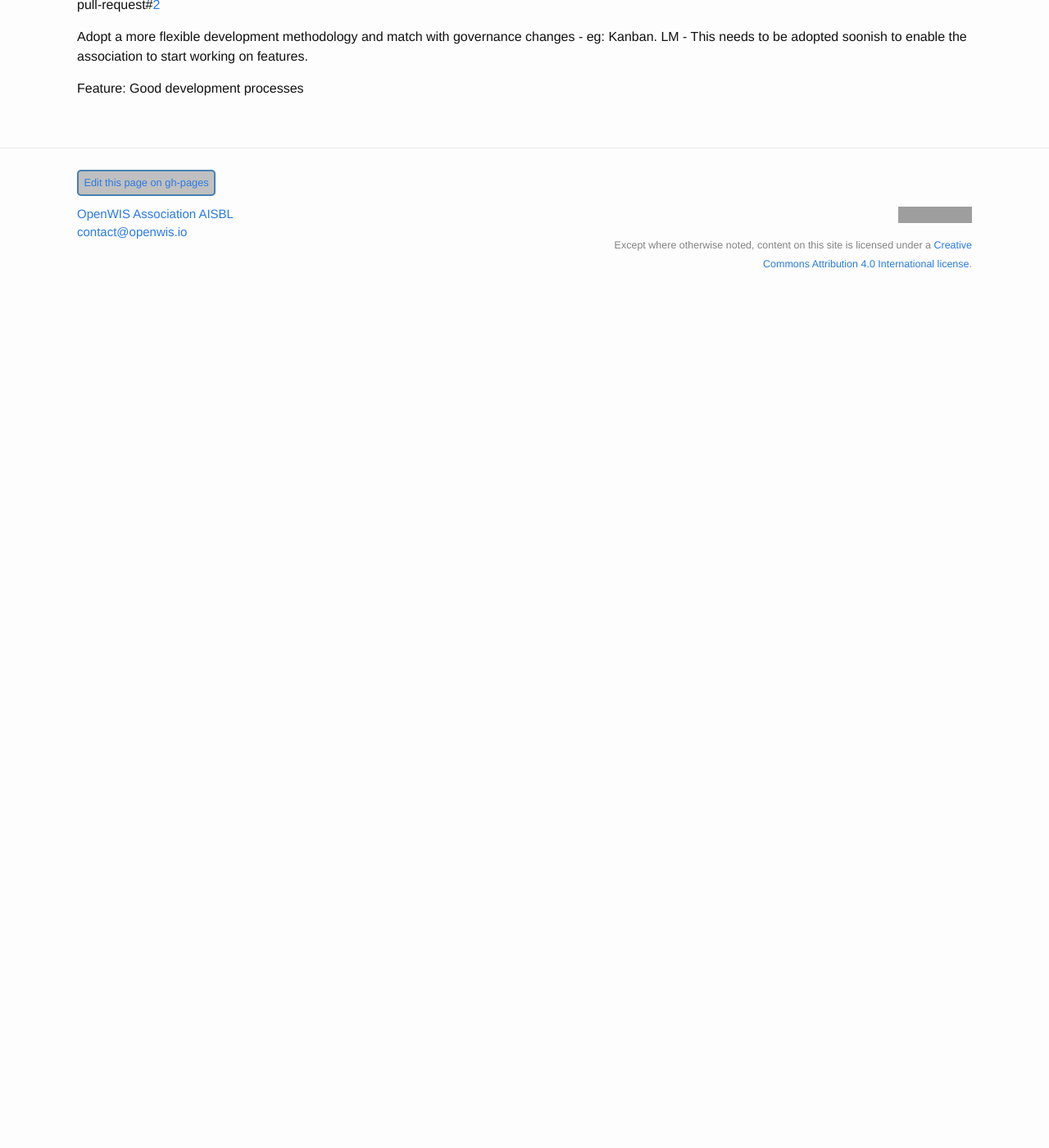
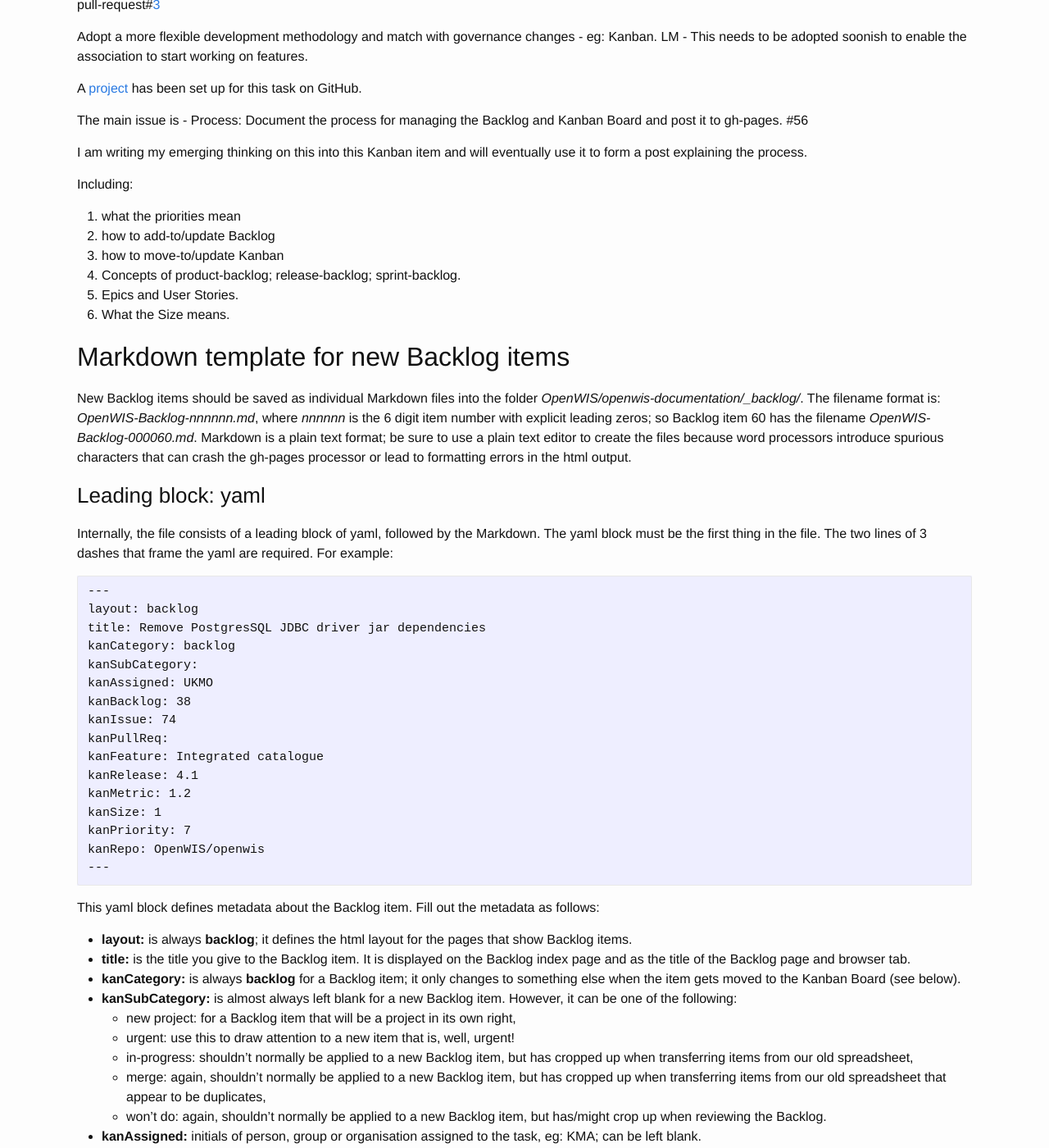
Before and after one commit to OpenWIS/openwis-documentation, a Jekyll site: the page built from _kanban/OpenWIS-Backlog-000060.md, in a window 1280 px wide and 1400 px high, scrolled down 270 px. Shown: the whole window at 82% size. Built offline with Jekyll 4.4.1, drawn with Linux system fonts in a browser that asks for light colours; before the commit the page ends 900 px from its top, so only the background shows below that; some of the changed text lies outside the part shown; grey boxes are pictures that could not be loaded.

Commit message:
Kanban process update

```diff
--- a/_kanban/OpenWIS-Backlog-000060.md
+++ b/_kanban/OpenWIS-Backlog-000060.md
@@ -6,7 +6,7 @@ kanSubCategory: in-progress
 kanAssigned: PR
 kanBacklog: 60
 kanIssue:
-kanPullReq: 2
+kanPullReq: 3
 kanFeature: Good development processes
 kanRelease: 4.1
 kanMetric: 9.2
@@ -15,3 +15,78 @@ kanPriority: 1
 kanRepo: OpenWIS/openwis-documentation
 ---
 Adopt a more flexible development methodology and match with governance changes - eg: Kanban. LM - This needs to be adopted soonish to enable the association to start working on features.
+
+A [project](https://github.com/OpenWIS/openwis-documentation/projects/1) has been set up for this task on GitHub.
+
+The main issue is - Process: Document the process for managing the Backlog and Kanban Board and post it to gh-pages. #56
+
+I am writing my emerging thinking on this into this Kanban item and will eventually use it to form a post explaining the process.
+
+Including:
+
+  1. what the priorities mean
+  2. how to add-to/update Backlog
+  3. how to move-to/update Kanban
+  4. Concepts of product-backlog; release-backlog; sprint-backlog.
+  5. Epics and User Stories.
+  6. What the Size means.
+
+## Markdown template for new Backlog items
+
+New Backlog items should be saved as individual Markdown files into the folder *OpenWIS/openwis-documentation/_backlog/*.  The filename format is: *OpenWIS-Backlog-nnnnnn.md*, where *nnnnnn* is the 6 digit item number with explicit leading zeros; so Backlog item 60 has the filename *OpenWIS-Backlog-000060.md*.  Markdown is a plain text format; be sure to use a plain text editor to create the files because word processors introduce spurious characters that can crash the gh-pages processor or lead to formatting errors in the html output.
+
+### Leading block: yaml
+
+Internally, the file consists of a leading block of yaml, followed by the Markdown.  The yaml block must be the first thing in the file. The two lines of 3 dashes that frame the yaml are required.  For example:
+
+    ---
+    layout: backlog
+    title: Remove PostgresSQL JDBC driver jar dependencies
+    kanCategory: backlog
+    kanSubCategory:
+    kanAssigned: UKMO
+    kanBacklog: 38
+    kanIssue: 74
+    kanPullReq:
+    kanFeature: Integrated catalogue
+    kanRelease: 4.1
+    kanMetric: 1.2
+    kanSize: 1
+    kanPriority: 7
+    kanRepo: OpenWIS/openwis
+    ---
+
+This yaml block defines metadata about the Backlog item.  Fill out the metadata as follows:
+
+- **layout:** is always **backlog**; it defines the html layout for the pages that show Backlog items.
+- **title:** is the title you give to the Backlog item.  It is displayed on the Backlog index page and as the title of the Backlog page and browser tab.
+- **kanCategory:** is always **backlog** for a Backlog item; it only changes to something else when the item gets moved to the Kanban Board (see below).
+- **kanSubCategory:** is almost always left blank for a new Backlog item.  However, it can be one of the following:
+  - new project: for a Backlog item that will be a project in its own right,
+  - urgent: use this to draw attention to a new item that is, well, urgent!
+  - in-progress: shouldn't normally be applied to a new Backlog item, but has cropped up when transferring items from our old spreadsheet,
+  - merge: again, shouldn't normally be applied to a new Backlog item, but has cropped up when transferring items from our old spreadsheet that appear to be duplicates,
+  - won't do: again, shouldn't normally be applied to a new Backlog item, but has/might crop up when reviewing the Backlog.
+- **kanAssigned:** initials of person, group or organisation assigned to the task, eg: KMA; can be left blank.
+- **kanBacklog:** next free item number eg: 166; same as nnnnnn in the filename, but without the leading zeroes. Check both the */_backlog/* and */_kanban/* folders for the highest number used so far, then increment.
+- **kanIssue:** issue number on GitHub for the one most relevant issue, eg: 46; can be left blank.
+- **kanPullReq:** pull request number on GitHub for the one most relevant pull request, eg: 5; can be left blank.
+- **kanFeature:** leave blank for now.
+- **kanRelease:** target release number, eg: 4.2; can be left blank.
+- **kanMetric:** goal.metric eg: 2.1 for goal 2, metric 1.  Or, just 2 for goal 2.  Can be left blank, but all Backlog items should relate to our goals somehow.
+- **kanSize:** estimate of task size, for initial planning purposes. See: [link] for an explanation of Size.
+- **kanPriority:** task priority - one of: 6, 7, 8, 9, 10, where 6=very-high;  7=high; 8=medium; 9=low; 10=very-low.
+- **kanRepo:** the code repository relevant to the Issues or Pull Requests:
+    - OpenWIS/openwis
+    - OpenWIS/openwis-documentation
+    - OpenWIS/open-dj-am-install-scripts
+    - OpenWIS/openwis-deploy
+    - OpenWIS/openwis-automated-tests
+    - OpenWIS/data-harness-Moved-To-Stash
+    - OpenWIS/geonetwork-extensions
+    - OpenWIS/core-geonetwork
+    - or any new repos we create. Can be left blank.
+
+### Body text: Markdown
+
+Text describing the item, written in Markdown or GFM. Can be any length.
```
